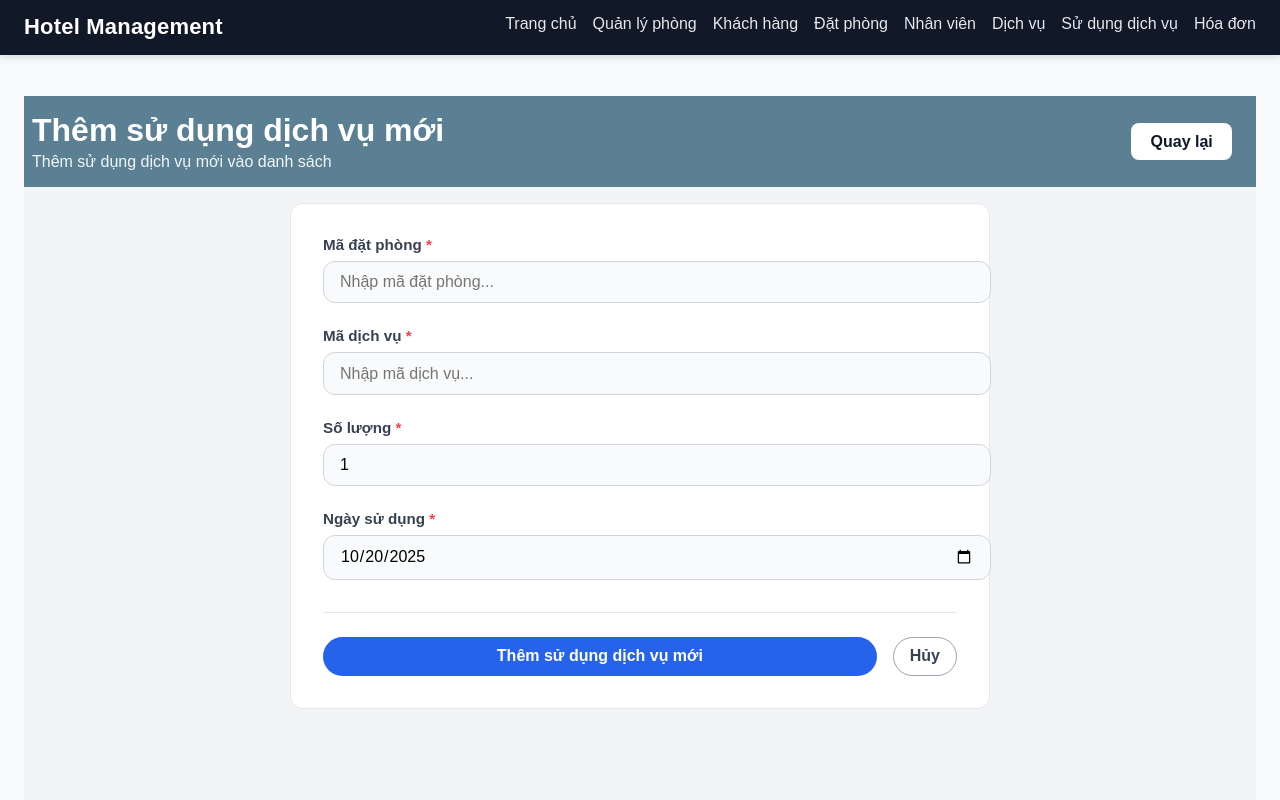
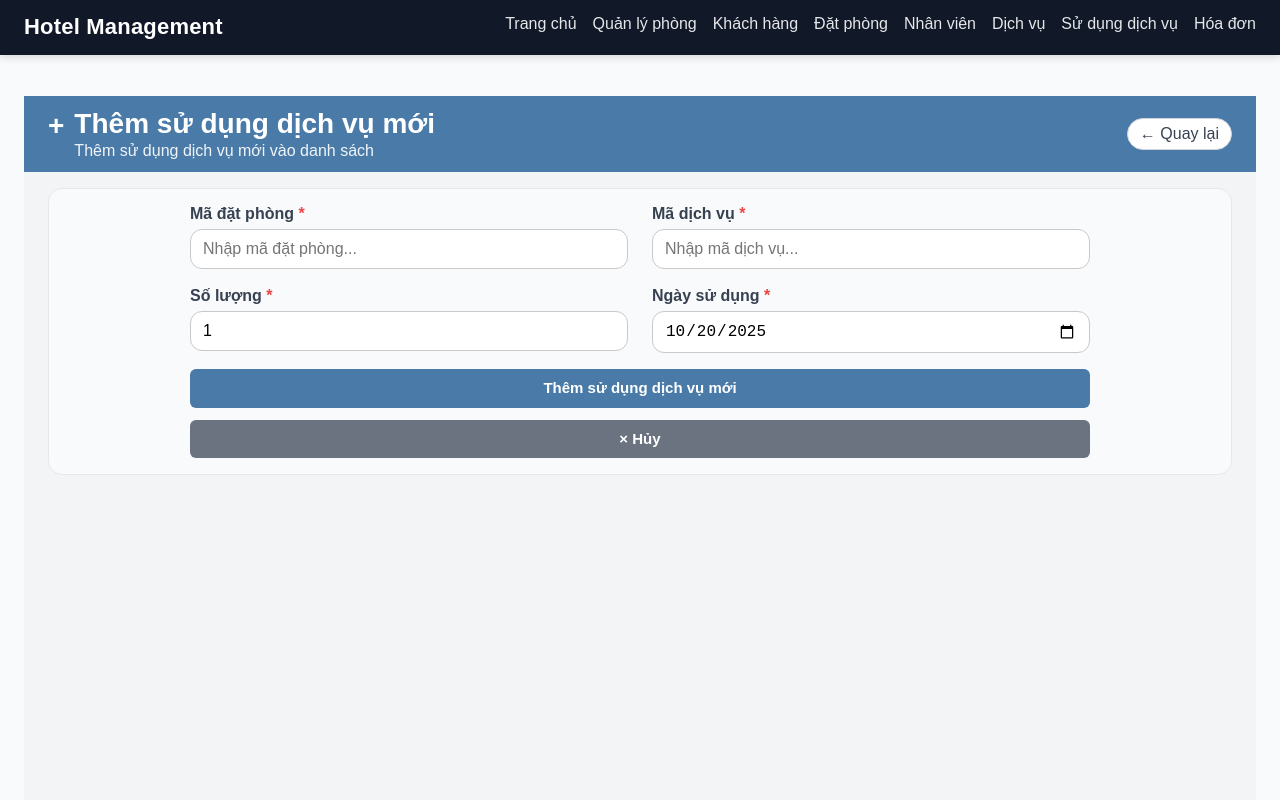
Before and after one commit to jotoki3142/QLKS_Front-end, a Next.js app: page /serviceuse/add in a window 1280 px wide. Shown: the top 800 px of the page. Built offline with nearby package versions, Linux system fonts and the light colour scheme.

Commit message:
feature/ui-serviceuse

```diff
--- a/app/serviceuse/add/page.module.css
+++ b/app/serviceuse/add/page.module.css
@@ -1,127 +1,23 @@
-/* Main wrapper */
-.main {
-    min-height: 100vh;
-    background: #f3f4f6;
-    color: #111827;
-    padding: 0 1.5rem 2rem 1.5rem;
-}
+.main { background: #f3f4f6; min-height: 100vh; padding: 0 1.5rem 2rem; }
+.pageHeader { margin: 0 -1.5rem 1rem; background: #4a7ba8; color: #fff; }
+.pageHeaderContent { max-width: 1280px; margin: 0 auto; padding: 0.75rem 1.5rem; display: flex; align-items: center; justify-content: space-between; }
+.headerLeft { display: inline-flex; align-items: baseline; gap: 10px; }
+.plus { font-size: 1.75rem; font-weight: 700; line-height: 1; position: relative; top: 2px; }
+.headerTitle { font-size: 1.75rem; margin: 0; font-weight: 700; }
+.headerSubtitle { margin: 2px 0 0; opacity: 0.92; }
+.backBtn { background: #fff; color: #374151; text-decoration: none; padding: 6px 12px; border-radius: 9999px; border: 1px solid #d1d5db; }
 
-/* Header banner */
-.pageHeader {
-    margin: 0 -1.5rem 1rem -1.5rem;
-    background: #5b8094; /* bluish */
-    color: #fff;
-}
-.pageHeaderContent {
-    max-width: 1280px;
-    margin: 0 auto;
-    padding: 1rem 1.5rem 1rem 0.5rem;
-    display: flex;
-    justify-content: space-between;
-    align-items: center;
-}
-.pageTitle { font-size: 2rem; font-weight: 700; margin: 0; }
-.pageSubtitle { margin: 0.25rem 0 0; opacity: 0.92; }
-.backButton {
-    background: #fff;
-    color: #111827;
-    padding: 0.6rem 1.2rem;
-    border-radius: 0.5rem;
-    text-decoration: none;
-    font-weight: 600;
-    transition: background 0.2s;
-}
-.backButton:hover {
-    background: #f3f4f6;
-}
+.card { background: #f9fafb; border: 1px solid #e5e7eb; border-radius: 14px; padding: 1rem; }
+.form { max-width: 900px; margin: 0 auto; }
+.formGrid { display: grid; grid-template-columns: 1fr 1fr; gap: 18px 24px; }
+.field { display: flex; flex-direction: column; gap: 6px; }
+.label { color: #374151; font-weight: 600; }
+.required { color: #ef4444; }
+.input, .select { border: 1px solid #c9c9c9; border-radius: 12px; padding: 10px 12px; background: #fff; font-size: 1rem; }
+.input:focus, .select:focus { outline: none; box-shadow: 0 0 0 2px rgba(91,128,148,0.25); }
 
-/* Form Container */
-.formContainer {
-    max-width: 700px;
-    margin: 0 auto;
-}
-
-.form {
-    background: #fff;
-    border: 1px solid #e5e7eb;
-    border-radius: 0.75rem;
-    padding: 2rem;
-}
-
-.formGroup {
-    margin-bottom: 1.5rem;
-}
-
-.label {
-    display: block;
-    font-weight: 600;
-    color: #374151;
-    margin-bottom: 0.5rem;
-    font-size: 0.95rem;
-}
-
-.required {
-    color: #ef4444;
-}
-
-.input {
-    width: 100%;
-    border: 1px solid #d1d5db;
-    border-radius: 0.75rem;
-    padding: 0.7rem 1rem;
-    font-size: 1rem;
-    background: #f9fafb;
-    font-family: inherit;
-}
-
-.input:focus {
-    outline: none;
-    box-shadow: 0 0 0 2px rgba(37,99,235,0.28);
-    background: #fff;
-}
-
-.formActions {
-    display: flex;
-    gap: 1rem;
-    margin-top: 2rem;
-    padding-top: 1.5rem;
-    border-top: 1px solid #e5e7eb;
-}
-
-.btnSubmit, .btnCancel {
-    padding: 0.6rem 1rem;
-    border-radius: 9999px;
-    font-weight: 600;
-    font-size: 1rem;
-    cursor: pointer;
-    text-decoration: none;
-    display: inline-flex;
-    align-items: center;
-    justify-content: center;
-    border: 1px solid transparent;
-}
-
-.btnSubmit {
-    background: #2563eb;
-    color: #fff;
-    flex: 1;
-}
-
-.btnSubmit:hover:not(:disabled) {
-    background: #1d4ed8;
-}
-
-.btnSubmit:disabled {
-    opacity: 0.6;
-    cursor: not-allowed;
-}
-
-.btnCancel {
-    background: #fff;
-    color: #374151;
-    border-color: #9ca3af;
-}
-
-.btnCancel:hover {
-    background: #f3f4f6;
-}
+.actions { display: flex; flex-direction: column; align-items: stretch; gap: 0.75rem; margin-top: 16px; }
+.primaryBtn { background: #4a7ba8; color: #fff; border: none; padding: 0.5rem 1rem; border-radius: 0.375rem; font-weight: 600; width: 100%; font-size: 0.9375rem; line-height: 1.5; text-align: center; cursor: pointer; transition: background-color 150ms ease-in-out; }
+.primaryBtn:hover { background: #40698c; }
+.cancelBtn { background: #6b7280; color: #fff; padding: 0.5rem 1rem; border-radius: 0.375rem; font-weight: 600; text-decoration: none; display: block; width: 100%; text-align: center; font-size: 0.9375rem; line-height: 1.5; box-sizing: border-box; transition: background-color 150ms ease-in-out; }
+.cancelBtn:hover { background: #4b5563; }
--- a/app/serviceuse/add/page.tsx
+++ b/app/serviceuse/add/page.tsx
@@ -73,19 +73,21 @@ export default function AddServiceUsePage() {
         <main className={styles.main}>
             <section className={styles.pageHeader}>
                 <div className={styles.pageHeaderContent}>
+                    <div className={styles.headerLeft}>
+                        <span className={styles.plus}>+</span>
                         <div>
-                        <h1 className={styles.pageTitle}>Thêm sử dụng dịch vụ mới</h1>
-                        <p className={styles.pageSubtitle}>Thêm sử dụng dịch vụ mới vào danh sách</p>
+                            <h1 className={styles.headerTitle}>Thêm sử dụng dịch vụ mới</h1>
+                            <p className={styles.headerSubtitle}>Thêm sử dụng dịch vụ mới vào danh sách</p>
                         </div>
-                    <Link href="/serviceuse" className={styles.backButton}>
-                        Quay lại
-                    </Link>
+                    </div>
+                    <Link href="/serviceuse" className={styles.backBtn}>← Quay lại</Link>
                 </div>
             </section>
 
-            <div className={styles.formContainer}>
-                <form onSubmit={handleSubmit} className={styles.form}>
-                    <div className={styles.formGroup}>
+            <section className={styles.card}>
+                <form className={styles.form} onSubmit={handleSubmit}>
+                    <div className={styles.formGrid}>
+                        <div className={styles.field}>
                             <label className={styles.label}>
                                 Mã đặt phòng <span className={styles.required}>*</span>
                             </label>
@@ -99,7 +101,7 @@ export default function AddServiceUsePage() {
                             />
                         </div>
 
-                    <div className={styles.formGroup}>
+                        <div className={styles.field}>
                             <label className={styles.label}>
                                 Mã dịch vụ <span className={styles.required}>*</span>
                             </label>
@@ -113,7 +115,7 @@ export default function AddServiceUsePage() {
                             />
                         </div>
 
-                    <div className={styles.formGroup}>
+                        <div className={styles.field}>
                             <label className={styles.label}>
                                 Số lượng <span className={styles.required}>*</span>
                             </label>
@@ -128,7 +130,7 @@ export default function AddServiceUsePage() {
                             />
                         </div>
 
-                    <div className={styles.formGroup}>
+                        <div className={styles.field}>
                             <label className={styles.label}>
                                 Ngày sử dụng <span className={styles.required}>*</span>
                             </label>
@@ -141,17 +143,16 @@ export default function AddServiceUsePage() {
                                 required
                             />
                         </div>
+                    </div>
 
-                    <div className={styles.formActions}>
-                        <button type="submit" className={styles.btnSubmit} disabled={loading}>
+                    <div className={styles.actions}>
+                        <button type="submit" className={styles.primaryBtn} disabled={loading}>
                             Thêm sử dụng dịch vụ mới
                         </button>
-                        <button type="button" className={styles.btnCancel} onClick={() => router.push("/serviceuse")}>
-                            Hủy
-                        </button>
+                        <Link href="/serviceuse" className={styles.cancelBtn}>× Hủy</Link>
                     </div>
                 </form>
-            </div>
+            </section>
         </main>
     );
 }
```
Lines whose indentation alone changed are shown as unchanged.
